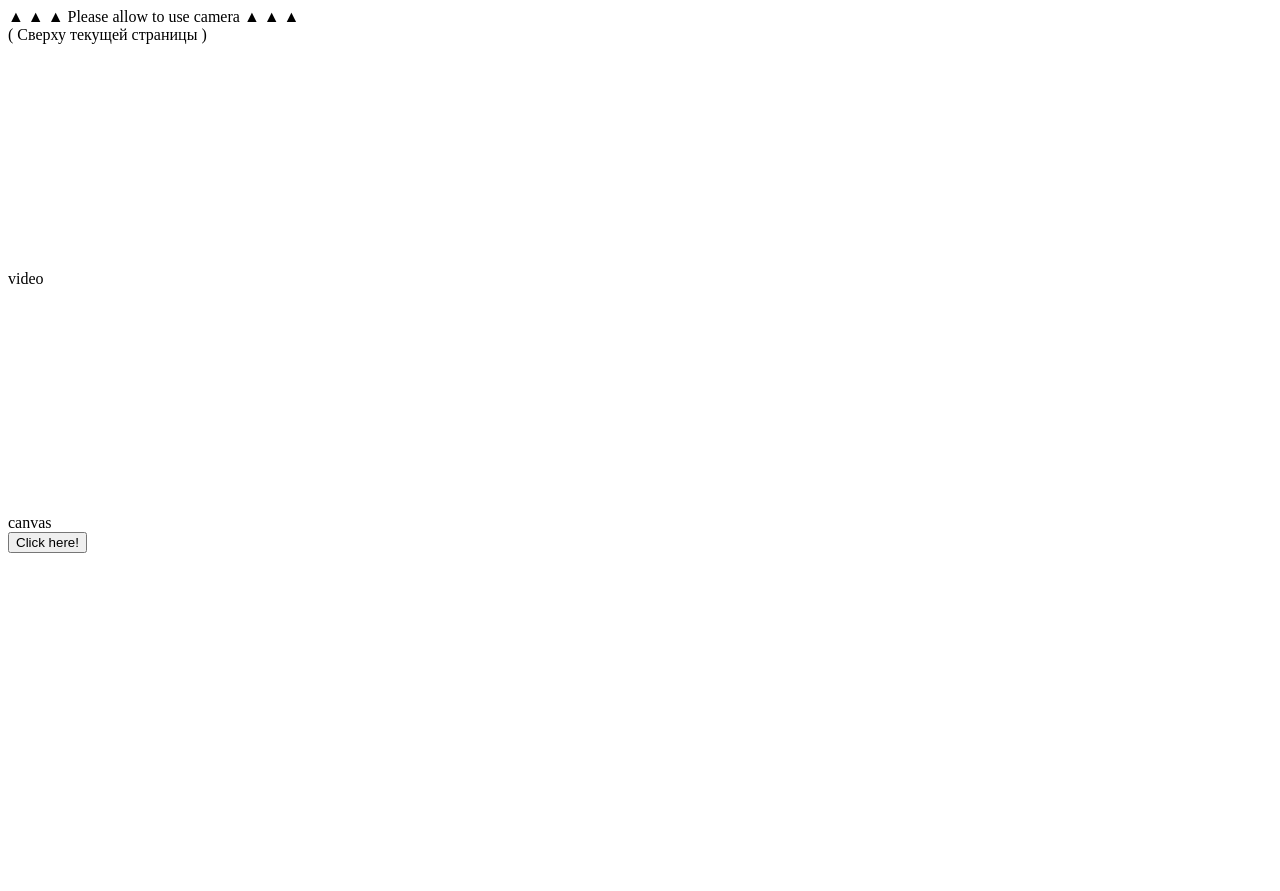
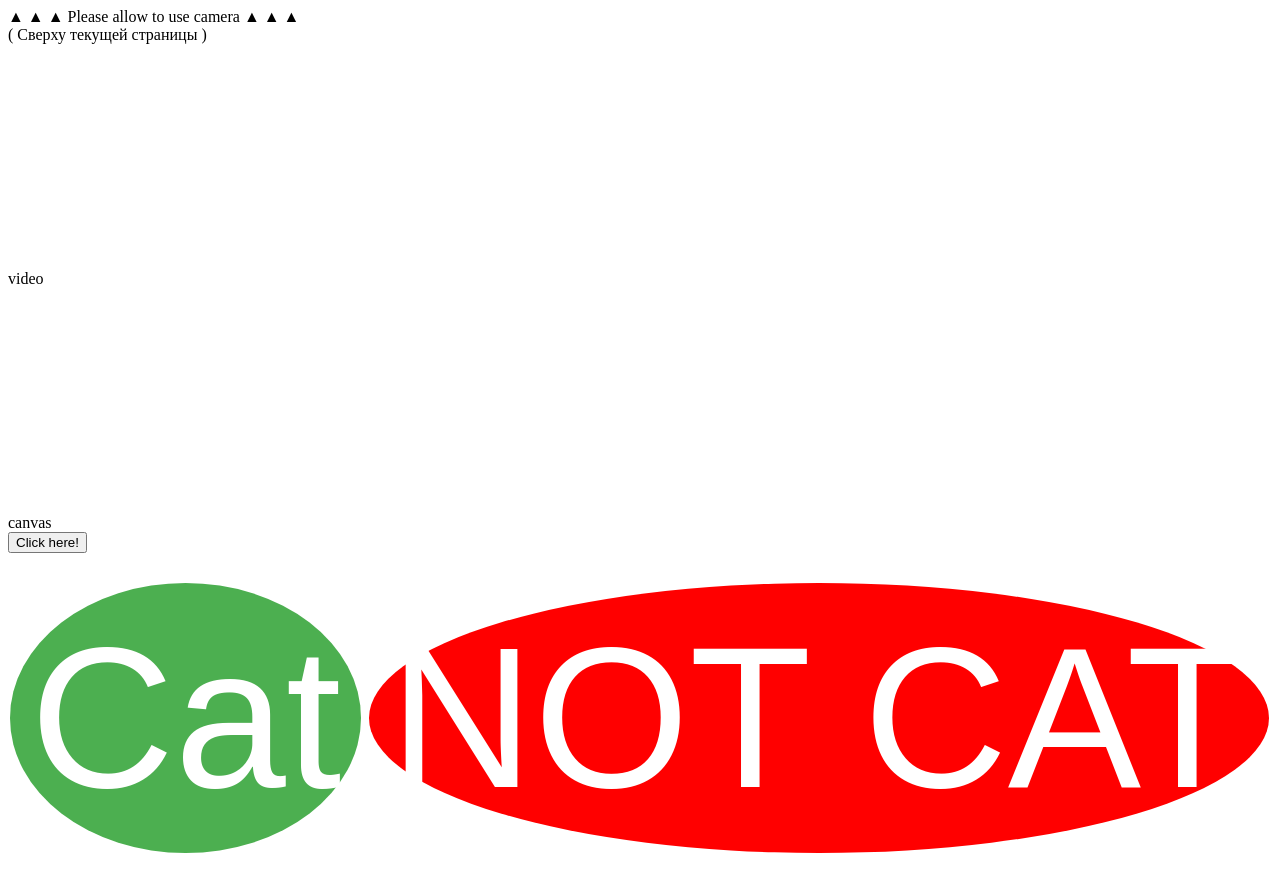
Before and after one commit to DenNovak/novakden8.github.io, a plain HTML site: page index.html in a window 1280 px wide. Before the commit the page ends 800 px from the top, so only its background shows below. Drawn offline with Linux system fonts and the light colour scheme.

Commit message:
Update index.html

```diff
--- a/index.html
+++ b/index.html
@@ -1,5 +1,33 @@
 <html>
 <head>
+  <style>
+  .button6 {
+    background-color: #FF0000; /* red */
+    border: none;
+    color: white;
+    padding: 20px;
+    text-align: center;
+    text-decoration: none;
+    display: inline-block;
+    font-size: 200px;
+    margin: 20px 2px;
+    cursor: pointer;
+  }
+.button5 {
+  background-color: #4CAF50; /* Green */
+  border: none;
+  color: white;
+  padding: 20px;
+  text-align: center;
+  text-decoration: none;
+  display: inline-block;
+  font-size: 200px;
+  margin: 30px 2px;
+  cursor: pointer;
+}
+.button5 {border-radius: 50%;}
+.button6 {border-radius: 50%;}
+</style>
 <script>
   window.onload = function () {
     var canvas = document.getElementById('canvas');
@@ -27,6 +55,7 @@
       window.document.body.appendChild(img);
     }
 
+
     button.addEventListener('click', captureMe);
 
     // navigator.getUserMedia  и   window.URL.createObjectURL (смутные времена браузерных противоречий 2012)
@@ -46,6 +75,11 @@
       console.log('Something wrong with video stream or user don\'t allow to use it :P');
     });
   };
+  <FORM>
+<INPUT TYPE="BUTTON" VALUE="Alert Message" ONCLICK="AlertButton()">
+</FORM>
+document.getElementById("mybutton2").innerHTML = "Cat ";
+document.getElementById("mybutton2").innerHTML = "NOT cat";
 </script>
 <style>
 video{
@@ -70,5 +104,8 @@ video{
 </div>
 
 <input id="button" type="button" value="Click here!" />
+<br />
+<button class="button button5">Cat</button>
+<button class="button button6">NOT CAT</button>
 </body>
 </html>
```
